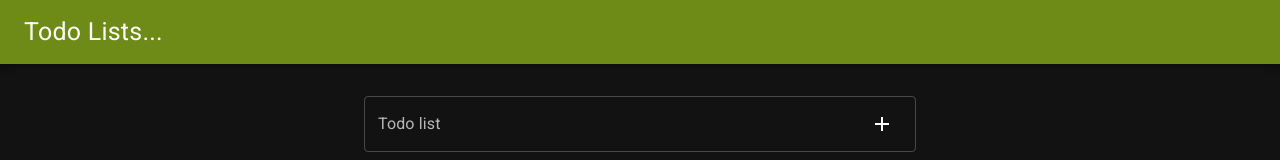
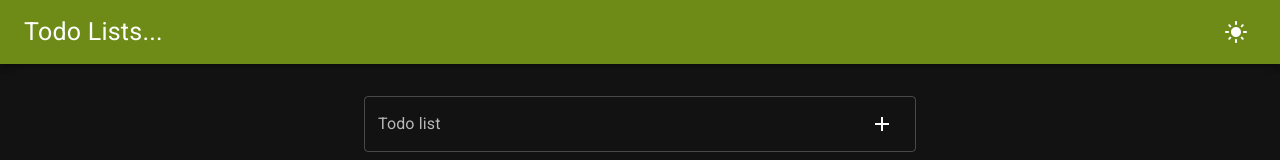
Before and after one commit to thantiam/React_Web_git, a React (Vite) app: page / in a window 1280 px wide. Shown: the top 160 px of the page. Built offline with nearby package versions, Linux system fonts and the light colour scheme.

Commit message:
add dark/light mode icon at appbar

```diff
--- a/src/Header.jsx
+++ b/src/Header.jsx
@@ -1,15 +1,33 @@
-import { AppBar, Toolbar, Typography, Badge } from "@mui/material";
+import { AppBar, Toolbar, Typography, Badge, IconButton } from "@mui/material";
+import {
+   LightMode as LightModeIcon,
+   DarkMode as DarkModeIcon,
+} from "@mui/icons-material"
 
-
+import { useApp } from "./AppProvider";
 
 
 
 export default function Header({count}) {
+
+           const {mode, setMode} = useApp();
+
     return <AppBar position="static" sx={{ bgcolor: "#608000" }}>
-             <Toolbar>
+             <Toolbar sx={{ display:"flex", justifyContent:"space-between" }}>
                 <Badge badgeContent = {count} color="error">
                  <Typography fontSize={25}>Todo Lists...</Typography>
                 </Badge>
+
+                { mode == "dark" ?
+                         <IconButton  color="inherit"  onClick={() => setMode("light")} >
+                             <LightModeIcon />
+                         </IconButton>  :
+
+                         <IconButton  color="inherit"  onClick={() => setMode("dark")}>
+                            <DarkModeIcon />
+                         </IconButton>
+                }
+
              </Toolbar>
            </AppBar>
 }
```
